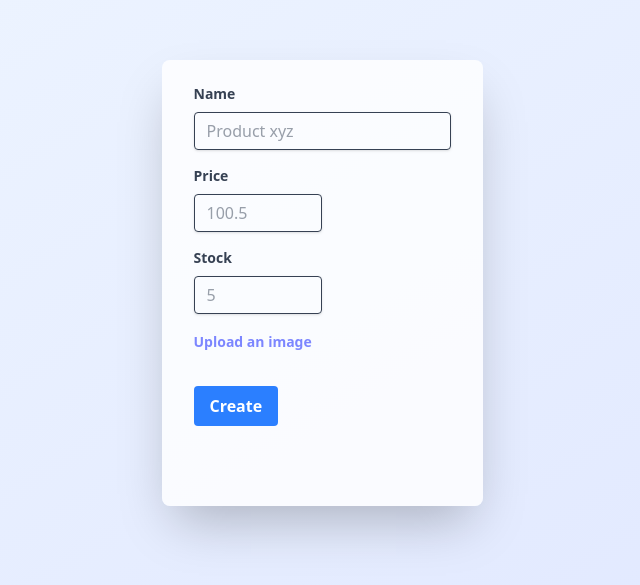
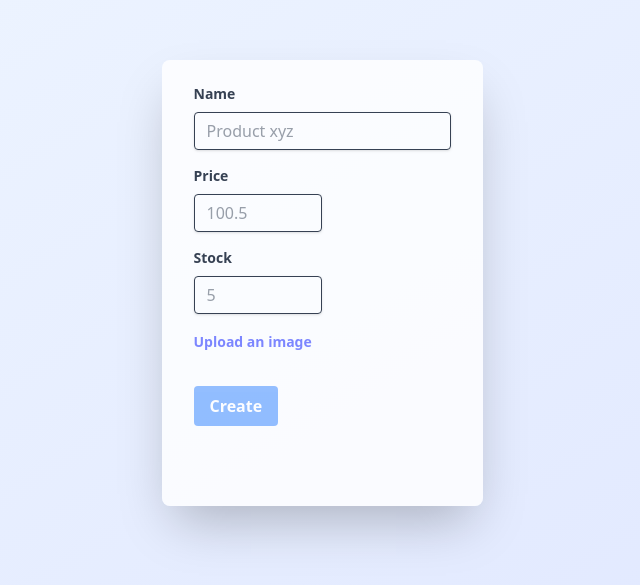
Before and after one commit to davidcediel12/product-cqrs-react, a React (Vite) app: page /create-product in a window 1280 px wide. Shown: the part 117-702 px from the top of the page, without its empty margins (318-958 px from the left). Built offline with nearby package versions, Linux system fonts and the light colour scheme.

Commit message:
Add custom style to the create button when form is invalid

```diff
--- a/src/pages/CreateProduct.jsx
+++ b/src/pages/CreateProduct.jsx
@@ -2,7 +2,7 @@ import { useEffect, useState } from "react";
 import { FaPlus, FaTrash, FaSpinner } from "react-icons/fa";
 import { productService } from "../services/productService";
 import { s3Service } from "../services/s3Service";
-import { toast, ToastContainer  } from "react-toastify";
+import { toast, ToastContainer } from "react-toastify";
 
 
 function ImageSection({ onFormChange, setFormData, formData }) {
@@ -82,6 +82,11 @@ export default function CreateProduct() {
     const [formData, setFormData] = useState(getInitialFormData());
 
     const [isLoading, setIsLoading] = useState(false);
+
+    const isFormValid = formData.images.length > 0 && formData.productName &&
+        formData.price && formData.stock;
+
+    console.log("Form valid " + isFormValid);
 
     useEffect(() => {
         return () => { // When the use effect returns a function, it is called before removing the component
@@ -227,8 +232,11 @@ export default function CreateProduct() {
                         formData={formData} />
 
 
-                    <button className="flex justify-center items-center gap-2  bg-blue-500 hover:bg-blue-700 text-white font-bold my-8 py-2 px-4
-                    rounded focus:outline-none focus:shadow-outline hover:cursor-pointer hover:text-green"
+                    <button className={`flex
+                    justify-center items-center gap-2  bg-blue-500 hover:bg-blue-700 text-white font-bold my-8 py-2 px-4
+                    rounded focus:outline-none focus:shadow-outline hover:text-green
+                    ${isLoading || !isFormValid ? 'opacity-50 cursor-not allowed' : 'hover:cursor-pointer'}`}
+                        disabled={isLoading || !isFormValid}
                         type="submit">
                         {isLoading && <FaSpinner className="animate-spin" />}
                         Create
```
